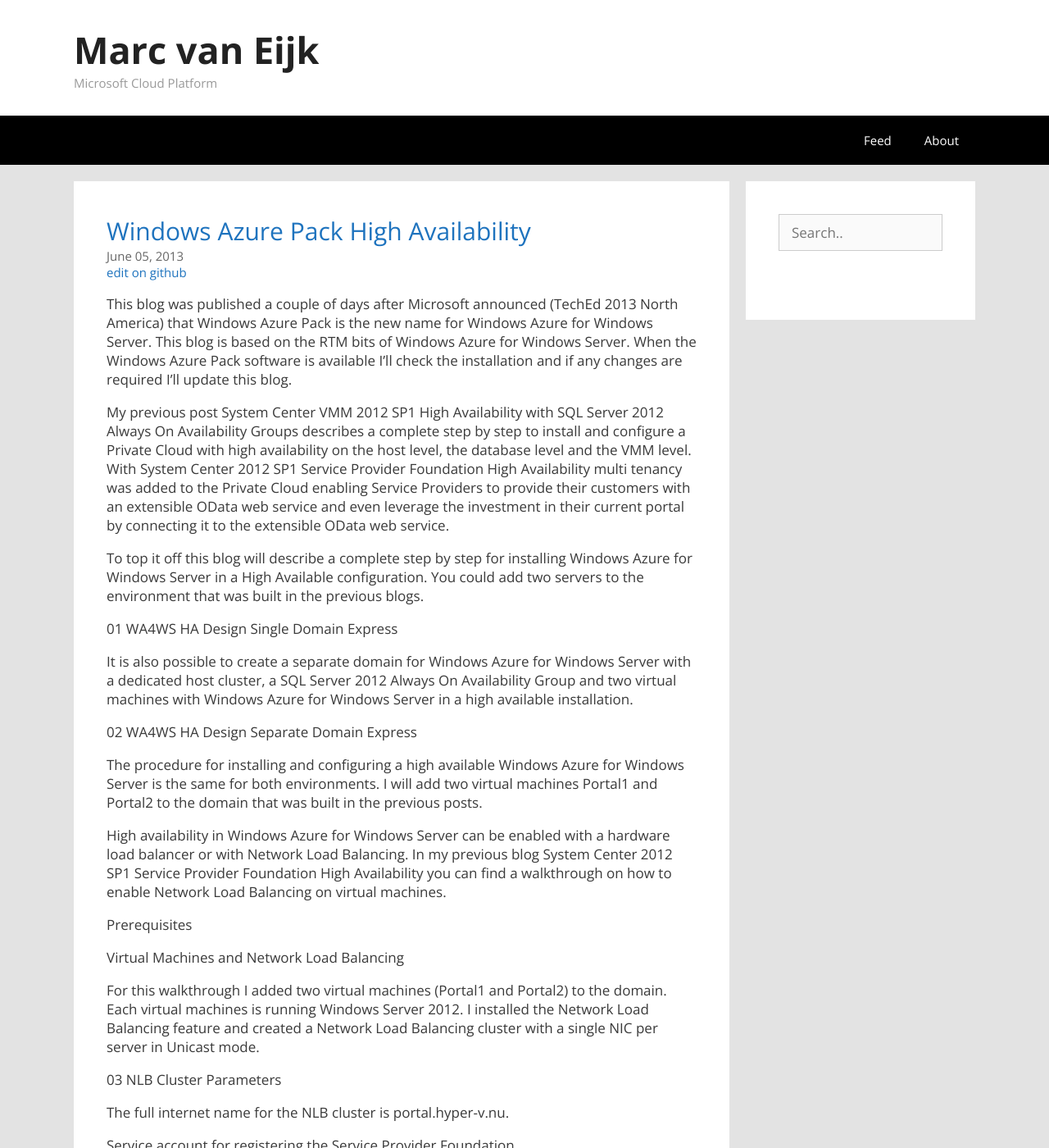
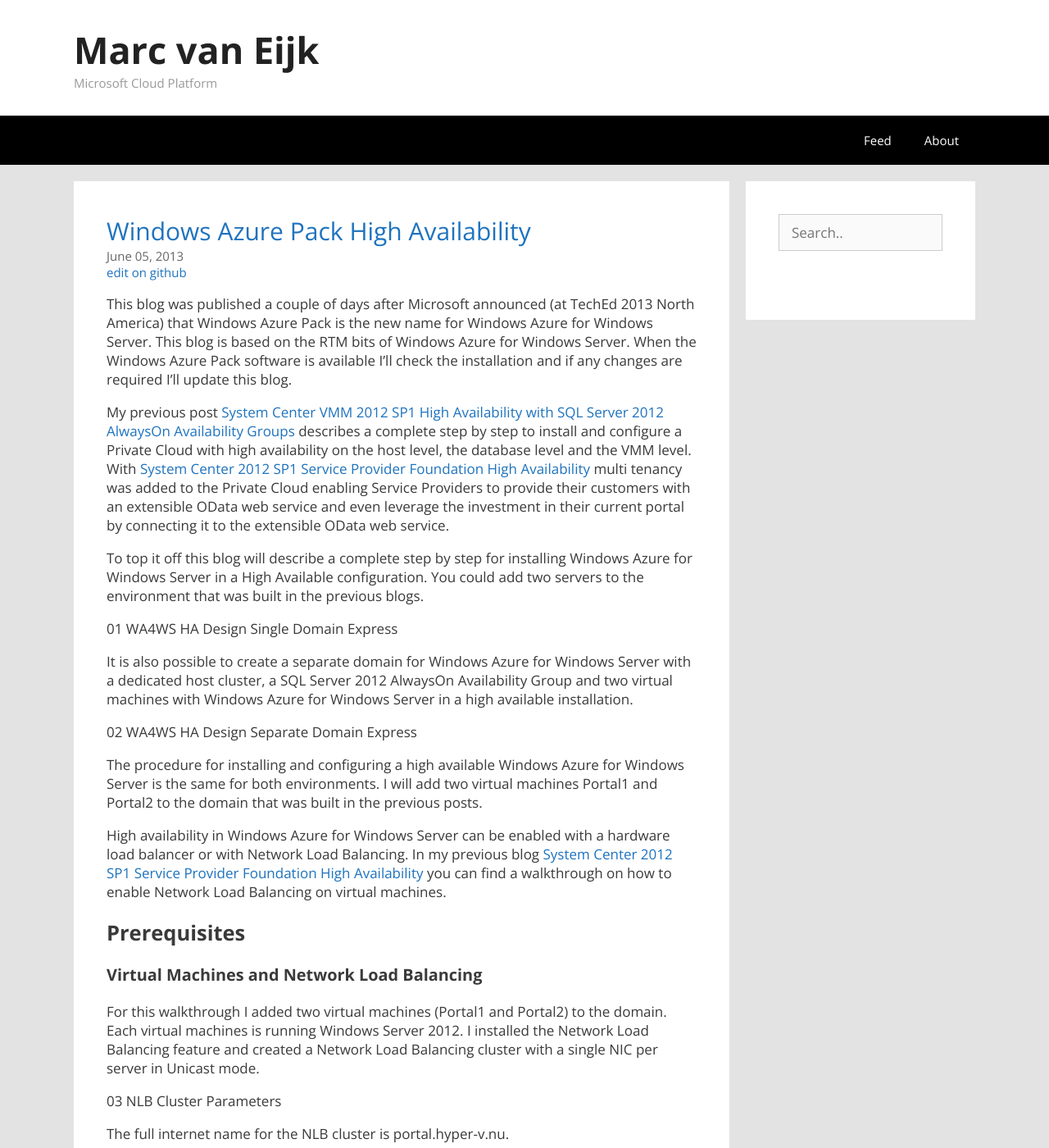
Before and after one commit to marcvaneijk/marcvaneijk.old, a Jekyll site: the page built from _posts/2013-06-05-wapha.md, in a window 1280 px wide and 1400 px high. Shown: the whole window at 82% size. Built offline with Jekyll 4.4.1, drawn with Linux system fonts in a browser that asks for light colours; nearby versions of some CDN libraries; some of the changed text lies outside the part shown.

Commit message:
Update 2013-06-05-wapha.md

````diff
--- a/_posts/2013-06-05-wapha.md
+++ b/_posts/2013-06-05-wapha.md
@@ -5,25 +5,25 @@ author: Marc van Eijk
 title: Windows Azure Pack High Availability
 tags: Always On, Availabilty Groups, High Availability, KATAL, Marc van Eijk, Network Load Balancing, Service Provider Foundation, Windows Azure for Windows Server, Windows Azure Pack
 ---
-This blog was published a couple of days after Microsoft announced (TechEd 2013 North America) that Windows Azure Pack is the new name for Windows Azure for Windows Server. This blog is based on the RTM bits of Windows Azure for Windows Server. When the Windows Azure Pack software is available I’ll check the installation and if any changes are required I’ll update this blog.
+This blog was published a couple of days after Microsoft announced (at TechEd 2013 North America) that Windows Azure Pack is the new name for Windows Azure for Windows Server. This blog is based on the RTM bits of Windows Azure for Windows Server. When the Windows Azure Pack software is available I’ll check the installation and if any changes are required I’ll update this blog.
 
-My previous post System Center VMM 2012 SP1 High Availability with SQL Server 2012 Always On Availability Groups describes a complete step by step to install and configure a Private Cloud with high availability on the host level, the database level and the VMM level. With System Center 2012 SP1 Service Provider Foundation High Availability multi tenancy was added to the Private Cloud enabling Service Providers to provide their customers with an extensible OData web service and even leverage the investment in their current portal by connecting it to the extensible OData web service.
+My previous post [System Center VMM 2012 SP1 High Availability with SQL Server 2012 AlwaysOn Availability Groups](/2013/05/21/sqlaoag) describes a complete step by step to install and configure a Private Cloud with high availability on the host level, the database level and the VMM level. With [System Center 2012 SP1 Service Provider Foundation High Availability](/2013/06/04/spfha) multi tenancy was added to the Private Cloud enabling Service Providers to provide their customers with an extensible OData web service and even leverage the investment in their current portal by connecting it to the extensible OData web service.
 
 To top it off this blog will describe a complete step by step for installing Windows Azure for Windows Server in a High Available configuration. You could add two servers to the environment that was built in the previous blogs.
 
 01 WA4WS HA Design Single Domain Express
 
-It is also possible to create a separate domain for Windows Azure for Windows Server with a dedicated host cluster, a SQL Server 2012 Always On Availability Group and two virtual machines with Windows Azure for Windows Server in a high available installation.
+It is also possible to create a separate domain for Windows Azure for Windows Server with a dedicated host cluster, a SQL Server 2012 AlwaysOn Availability Group and two virtual machines with Windows Azure for Windows Server in a high available installation.
 
 02 WA4WS HA Design Separate Domain Express
 
 The procedure for installing and configuring a high available Windows Azure for Windows Server is the same for both environments. I will add two virtual machines Portal1 and Portal2 to the domain that was built in the previous posts.
 
-High availability in Windows Azure for Windows Server can be enabled with a hardware load balancer or with Network Load Balancing. In my previous blog System Center 2012 SP1 Service Provider Foundation High Availability you can find a walkthrough on how to enable Network Load Balancing on virtual machines.
+High availability in Windows Azure for Windows Server can be enabled with a hardware load balancer or with Network Load Balancing. In my previous blog [System Center 2012 SP1 Service Provider Foundation High Availability](/2013/06/04/spfha) you can find a walkthrough on how to enable Network Load Balancing on virtual machines.
 
-Prerequisites
+## Prerequisites
 
-Virtual Machines and Network Load Balancing
+### Virtual Machines and Network Load Balancing
 
 For this walkthrough I added two virtual machines (Portal1 and Portal2) to the domain. Each virtual machines is running Windows Server 2012. I installed the Network Load Balancing feature and created a Network Load Balancing cluster with a single NIC per server in Unicast mode.
 
@@ -33,7 +33,7 @@ For this walkthrough I added two virtual machines (Portal1 and Portal2) to the d
 
 The full internet name for the NLB cluster is portal.hyper-v.nu.
 
-Service account for registering the Service Provider Foundation
+### Service account for registering the Service Provider Foundation
 
 To register Windows Azure for Windows Server to System Center Service Provider Foundation a local user account is required on the SPF server. In a high available environment there are two or more SPF servers. We need to create a local user account on each SPF server and it should have the same name and the same password.
 
@@ -41,11 +41,11 @@ To register Windows Azure for Windows Server to System Center Service Provider F
 
 Add the local service account to the following local groups SPF_Admins, SPF_Provider, SPF_VMM on each SPF server.
 
-Certificates
+### Certificates
 
 The main purpose of Windows Azure for Windows server is to give customers a simple and intuitive web interface for managing their services that are running at the Service Provider. This requires the Service Management Portal Tenant Site and optionally the Service Management Portal Tenant API made accessible from the Internet. For secure access a web certificate must be obtained from a public Certificate Authority with common name equal to the full internet name of the NLB cluster (in this example portal.hyper-v.nu).
 
-SQL Server mixed mode authentication and SA password
+### SQL Server mixed mode authentication and SA password
 
 Windows Azure for Windows Server requires SQL Server authentication in mixed mode for a high available installation. In you followed the steps from the previous blogs SQL Server is running in Windows Authentication mode. To change these settings logon to SQL1 and open SQL Server Management Studio. Right click the server name in the object explorer and select properties. On the security tab select SQL Server and Windows Authentication mode. Applying these settings requires a restart of the SQL Server service. Repeat these steps on SQL2
 
@@ -57,22 +57,23 @@ In the database configuration step of the Windows Azure for Windows Server confi
 
 On the general tab specify the password for the System Administrator and apply the settings. Repeat these steps on SQ2. Take note that the SQL account and password should be identical on each SQL Server.
 
-Express mode or distributed installation
+### Express mode or distributed installation
 
 Windows Azure for Windows Server can be installed in express mode (all components on a single server) or in distributed mode (spread the components over multiple servers). Each mode can be made high available.
 
 07 WA4WS HA Design Separate Domain Ditributed
 
-The steps to install the express mode and the distributed mode are described in my blog Installing and configuring Windows Azure for Windows Server – Part 1. I will use the express mode and make it high available in this blog. The steps to make the distributed mode high available are the same.
+The steps to install the express mode and the distributed mode are described in my blog [Installing and configuring Windows Azure for Windows Server – Part 1](/2013/02/12/wa4ws1). I will use the express mode and make it high available in this blog. The steps to make the distributed mode high available are the same.
 
-Installing Windows Azure for Windows Server
+## Installing Windows Azure for Windows Server
 
-In my previous blog Installing and configuring Windows Azure for Windows Server – Part 1 you can find a detailed step by step for the installation procedure. I will just highlight the steps here.
-•Move the SQL Server Availability Group to SQL1
-•Logon with a domain administrator account on Portal1
-•Run the Microsoft Web Platform Installer
-•Select the products tab and in the left menu select Windows Azure
-•Add the Service Management Portal and Service Management API Express and select install
+In my previous blog [Installing and configuring Windows Azure for Windows Server – Part 1](/2013/02/12/wa4ws1) you can find a detailed step by step for the installation procedure. I will just highlight the steps here.
+
+- Move the SQL Server Availability Group to SQL1
+- Logon with a domain administrator account on Portal1
+- Run the Microsoft Web Platform Installer
+- Select the products tab and in the left menu select Windows Azure
+- Add the Service Management Portal and Service Management API Express and select install
 
 When the installation wizard completes the configuration page opens with URL https://localhost:30101/. On the Database server setup screen specify the SQL Availability Group DNS listener (in this example SQL), select SQL Server Authentication and enter the SA account and credentials we set in the prerequisites of this blog. Provide a configuration store passphrase. This passphrase will be used to add additional servers to the same configuration for high availability.
 
@@ -92,24 +93,24 @@ Close the Admin site and open it again.
 
 When you are still logged on to the server as a domain administrator and you added this account to the MgmtSvc Operators group you should be able to login with your current credentials.
 
-Add the Windows Azure for Windows Server databases to the Availability Group
+## Add the Windows Azure for Windows Server databases to the Availability Group
 
 Before configuring anything in the Admin Site first enable and test high availability of the Windows Azure for Windows Server databases. The step required to add the databases to the Availability Group are described in the previous blog. I will mention the steps in short.
-•Logon to SQL1 (which we made primary for the Availability Group before installing Windows Azure for Windows Server)
-•Windows Azure for Windows Server uses five databases •Microsoft.MgmtSvc.Config
-•Microsoft.MgmtSvc.PortalConfigStore
-•Microsoft.MgmtSvc.Store
-•Microsoft.MgmtSvc.Usage
-•Microsoft.MgmtSvc.WebAppGallery
 
-•Change the recovery model of all five databases to full and then make a backup of all five databases
-•Run the Add database to Availability Group wizard and add the five databases the Availability Group
+- Logon to SQL1 (which we made primary for the Availability Group before installing Windows Azure for Windows Server)
+- Windows Azure for Windows Server uses five databases Microsoft.MgmtSvc.Config
+ * Microsoft.MgmtSvc.PortalConfigStore
+ * Microsoft.MgmtSvc.Store
+ * Microsoft.MgmtSvc.Usage
+ * Microsoft.MgmtSvc.WebAppGallery
+- Change the recovery model of all five databases to full and then make a backup of all five databases
+- Run the Add database to Availability Group wizard and add the five databases the Availability Group
 
 The Availability Group should now contain all the Windows Azure for Windows Server Databases.
 
 12 DBs added to Availability Group
 
-Availability Groups and SQL Server user accounts
+## Availability Groups and SQL Server user accounts
 
 When the databases are added to the Availability Group we are able to make the second SQL Server (in this example SQL2) the primary node. Use the failover cluster manager to move the role to SQL2. Logon to Portal1 (the server just used to install Windows Azure for Windows Server) and refresh the Admin Site by hitting F5. There is clearly something not working correctly.
 
@@ -131,13 +132,17 @@ In the previous blogs we just added the domain service account to the second SQL
 
 This is where the great Microsoft Windows Azure Pack product team stepped in and provided us with a solution. Thanks to Marc, Bradley and Bala for helping out!!
 
-It is possible to export the user accounts (domain and SQL accounts) to a plain text file with hashed password by following this knowledge base article.
+It is possible to export the user accounts (domain and SQL accounts) to a plain text file with hashed password by following [this knowledge base article](http://support.microsoft.com/kb/918992).
 
 Basically you create two Stored Procedures by running the script in the knowledge base article on your master database. Run the script on SQL1 (which we made primary for the Availability Group before installing Windows Azure for Windows Server and therefore contain the local user accounts).
 
 18 Stored Procedures
 
-Open a new query and run EXEC sp_help_revlogin
+Open a new query and run
+
+```
+EXEC sp_help_revlogin
+```
 
 The output from the Stored Procedure contain the domain and SQL accounts.
 
@@ -147,17 +152,18 @@ Compare the output to the user accounts on SQL2 and remove the lines that contai
 
 Logon to Portal1 and refresh the Admin Site again. All warnings should disappear and the Admin Site should operate correctly.
 
-Enable high availability for Windows Azure for Windows Server
+## Enable high availability for Windows Azure for Windows Server
 
 Now that high availability is enabled on the database level for Windows Azure for Windows Server we are almost ready to install Windows Azure for Windows Server on the second server. To verify that the confirguration is using the same database we need to create on object in the database. The easiest way to configure an object without requiring additional configuration is to make a Hosting Plan with a MYSQL Servers service. Open the Admin Site on Portal1 (https://localhost:30091/) and select PLANS in the left menu. Click Create A New Hosting Plan. Give a friendly name for the plan (for example Hosting Plan for testing HA), select MYSQL Servers in the Select services for a Hosting Plan screen and finish the wizard.
 
 20 Refresh admin site
 
 The installation procedure on Portal2 is equal to Portal1
-•Logon with a domain administrator account on Portal2
-•Run the Microsoft Web Platform Installer
-•Select the products tab and in the left menu select Windows Azure
-•Add the Service Management Portal and Service Management API Express and select install
+
+- Logon with a domain administrator account on Portal2
+- Run the Microsoft Web Platform Installer
+- Select the products tab and in the left menu select Windows Azure
+- Add the Service Management Portal and Service Management API Express and select install
 
 When the installation wizard is complete the configuration wizard will open with URL https://localhost:30101/ and you are prompted with the Database Server Setup screen. Specify the SQL Availability Group DNS listener (in this example SQL) in the server name. Select SQL Server Authentication. Specify the System Administrator account and password you used for the configuration of the first server (in this example SA) and specify the Configuration Store Passphrase that you created when configuring the first Server.
 
@@ -167,7 +173,7 @@ When you have entered the correct Configuration Store Passphrase in the first fi
 
 When all components are installed successfully the Admin Site will open with URL https://localhost:30091. You can add the required domain users or domain groups to the local MgmtSvc Operators Group to enable these accounts to open the Admin Site on this server.
 
-Verify high availability for Windows Azure for Windows Server
+## Verify high availability for Windows Azure for Windows Server
 
 Open the Admin site on the second server (Portal2) and verify that the Hosting Plan we created earlier is available. Select VM Clouds in the left menu and select Register Service Provider Foundation. Provide the URL to the Service Provider Foundation web service using on port 8090 (in this example https://spf.hyper-v.nu:8090). Specify the local service account and password we created in the prerequisites (in this example SVC_SPF_REG).
 
@@ -177,14 +183,13 @@ The Tenant Site will most likely be made accessible on the internet. To enable s
 
 23 Tenant Site bindings
 
-Follow the steps in my blogs Installing and configuring Windows Azure for Windows Server – Part 2 and Installing and configuring Windows Azure for Windows Server – Part 3 for further configuration.
+Follow the steps in my blogs [Installing and configuring Windows Azure for Windows Server – Part 2](/2013/03/24/wa4ws2) and [Installing and configuring Windows Azure for Windows Server – Part 3](/2013/03/27/wa4ws3) for further configuration.
 
 You should now be able to shut down one server on the host level, the database level, the VMM level, the SPF level and the Windows Azure for Windows Server level without service disruption.
 
-More Information
+## More Information
 
-Windows Azure Pack
-
-Enabling On-Premises IaaS Solutions with the Windows Azure Pack
+- [Windows Azure Pack](http://www.microsoft.com/en-us/server-cloud/windows-azure-pack.aspx)
+- [Enabling On-Premises IaaS Solutions with the Windows Azure Pack](http://channel9.msdn.com/Events/TechEd/NorthAmerica/2013/MDC-B364#fbid=Ni4eaNZQOVx)
 
 At the moment of publishing this blog this session is not available yet but keep an eye on this one
````
